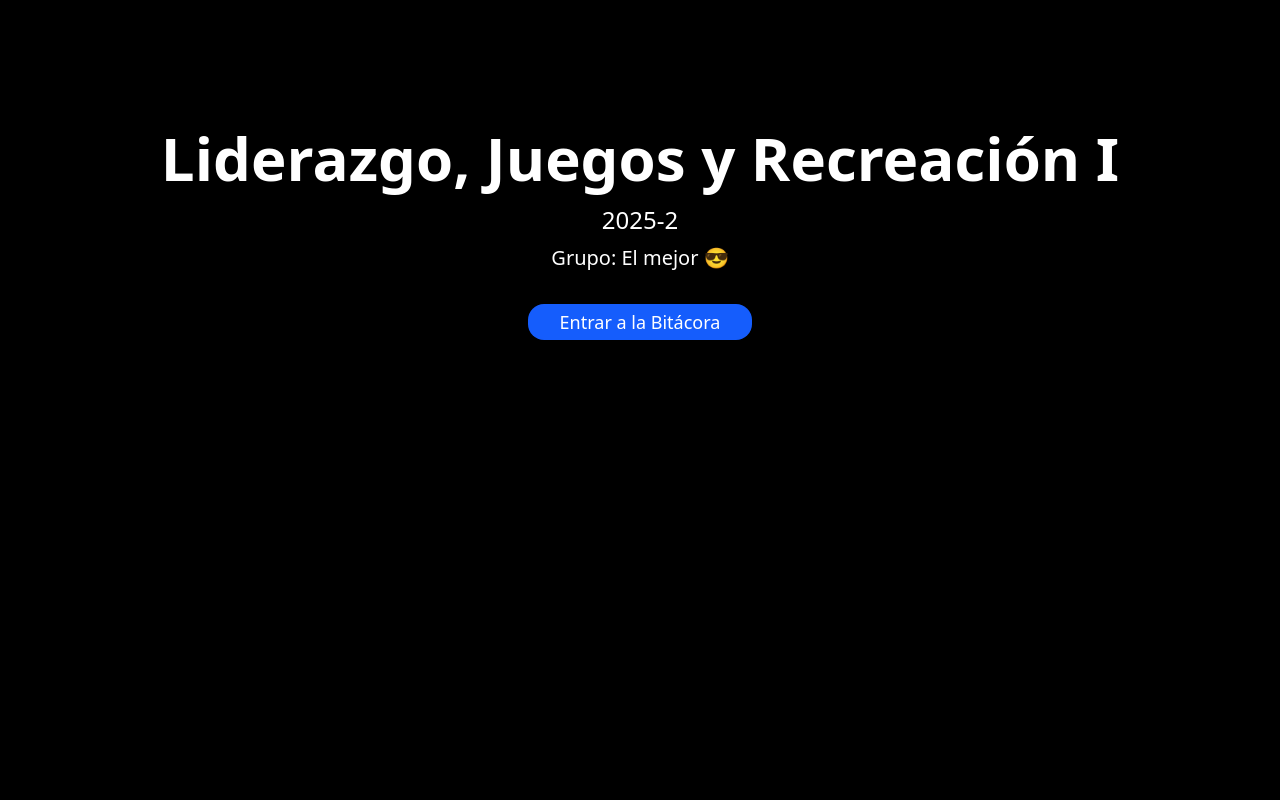
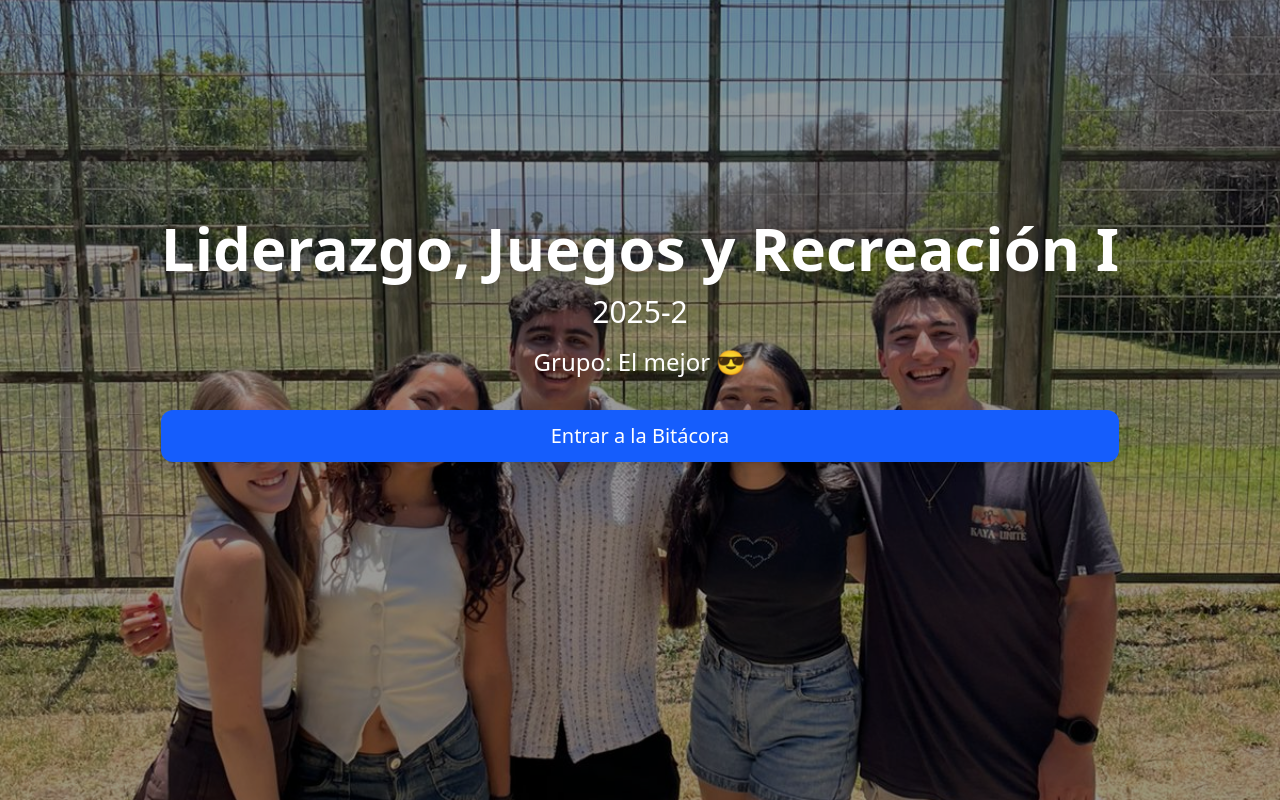
Before and after one commit to sebamusea/bitacora-deportivo, a React (Vite) app: page / in a window 1280 px wide. Built offline with nearby package versions, Linux system fonts and the light colour scheme.

Commit message:
Prueba avance nosotros

```diff
--- a/src/App.jsx
+++ b/src/App.jsx
@@ -1400,34 +1400,28 @@ function Nosotros() {
 function LandingPage({ onEnter }) {
   return (
     <div
-      className="relative min-h-screen flex flex-col items-center justify-start pt-32 bg-cover bg-center bg-no-repeat"
+      className="relative w-full h-screen bg-cover bg-center flex items-center justify-center"
       style={{
-        backgroundImage: "url('/fondo.jpg')",
+        backgroundImage: "url('/fondo2.jpg')",
       }}
     >
-      <div className="absolute inset-0 bg-black bg-opacity-30"></div>
+      {/* Overlay oscuro leve para contraste */}
+      <div className="absolute inset-0 bg-black/40"></div>
 
-      <div className="relative z-10 flex flex-col items-center px-4">
-
-        <h1 className="text-4xl md:text-6xl font-extrabold mb-4 text-white drop-shadow-lg">
+      {/* CONTENIDO */}
+      <div className="relative z-10 text-center flex flex-col gap-4" style={{ marginTop: "-120px" }}>
+        <h1 className="text-6xl font-bold text-white drop-shadow-lg">
           Liderazgo, Juegos y Recreación I
         </h1>
+        <p className="text-3xl text-white drop-shadow-lg">2025-2</p>
+        <p className="text-2xl text-white drop-shadow-lg">Grupo: El mejor 😎</p>
 
-        <p className="text-xl md:text-2xl mb-2 text-white drop-shadow">
-          2025-2
-        </p>
-
-        <p className="text-lg md:text-xl mb-8 text-white drop-shadow">
-          Grupo: El mejor 😎
-        </p>
-
-        <Button
-          onClick={onEnter}
-          className="bg-blue-600 hover:bg-blue-700 text-white text-lg px-8 py-4 rounded-2xl shadow-xl transition-transform hover:scale-105"
+        <a
+          href="/bitacora"
+          className="mt-4 px-6 py-3 bg-blue-600 hover:bg-blue-700 text-white text-xl rounded-xl shadow-lg"
         >
           Entrar a la Bitácora
-        </Button>
-
+        </a>
       </div>
     </div>
   );
```
